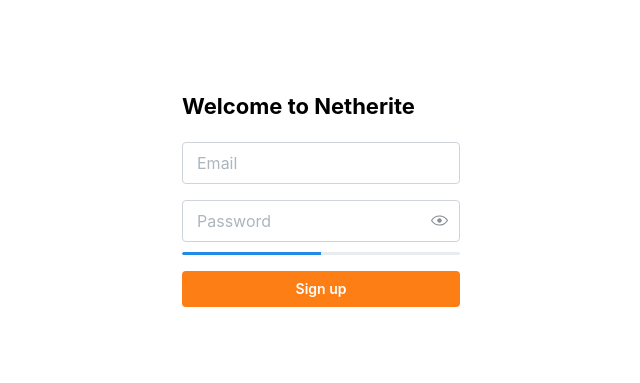
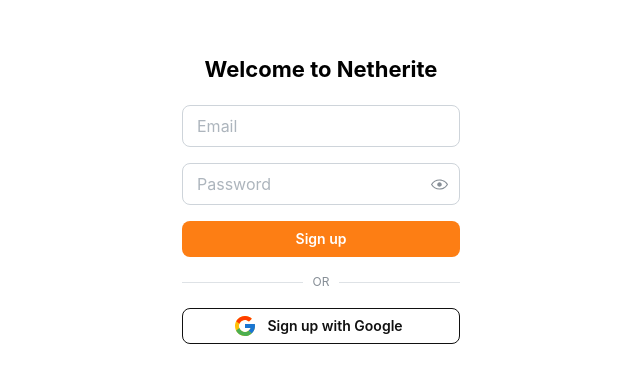
Before and after one commit to rohan-kiratsata/netherite-outdated, a Next.js app: page /signup in a window 1280 px wide. Shown: the part 201-584 px from the top of the page, without its empty margins (319-959 px from the left). Built offline with nearby package versions, Linux system fonts and the light colour scheme.

Commit message:
[IN PROGRESS] sign up page

```diff
--- a/src/app/layout.tsx
+++ b/src/app/layout.tsx
@@ -1,5 +1,6 @@
 import "@mantine/core/styles.css";
 import { ColorSchemeScript, MantineProvider } from "@mantine/core";
+import { custom_theme } from "@/utils/custom-theme";
 
 export const metadata = {
   title: "Netherite",
@@ -17,7 +18,7 @@ export default function RootLayout({
         <ColorSchemeScript />
       </head>
       <body>
-        <MantineProvider>{children}</MantineProvider>
+        <MantineProvider theme={custom_theme}>{children}</MantineProvider>
       </body>
     </html>
   );
--- a/src/app/signup/page.tsx
+++ b/src/app/signup/page.tsx
@@ -1,17 +1,21 @@
 "use client";
 
+import CustomPasswordInput from "@/components/signup/password-input";
 import {
   Box,
   Button,
+  Divider,
   Flex,
-  PasswordInput,
   Progress,
   TextInput,
   Title,
 } from "@mantine/core";
-import React from "react";
+import { IconBrandGoogle, IconBrandGoogleFilled } from "@tabler/icons-react";
+import React, { useState } from "react";
 
 export default function SignUp() {
+  const [password, setPassword] = useState("");
+  console.log(password);
   return (
     <>
       <Box
@@ -22,16 +26,53 @@ export default function SignUp() {
           justifyContent: "center",
         }}
       >
-        <Flex gap="lg" direction={"column"}>
+        <Flex gap="lg" direction={"column"} justify={"center"} align={"center"}>
           <Title order={3}>Welcome to Netherite</Title>
           <Flex gap={"md"} direction={"column"}>
             <TextInput placeholder="Email" size="md" />
-            <Flex gap={"xs"} direction={"column"}>
-              <PasswordInput placeholder="Password" size="md" />
-              <Progress value={50} size="xs" transitionDuration={200} />
-            </Flex>
+            <CustomPasswordInput
+              value={password}
+              onChange={(e: any) => setPassword(e?.currentTarget.value)}
+            />
             <Button variant="filled" color="orange">
               Sign up
+            </Button>
+            <Divider label="OR" />
+            <Button
+              variant="outline"
+              style={{
+                borderColor: "#111",
+                color: "#111",
+              }}
+              leftSection={
+                <svg
+                  xmlns="http://www.w3.org/2000/svg"
+                  x="0px"
+                  y="0px"
+                  width="24"
+                  height="24"
+                  viewBox="0 0 48 48"
+                >
+                  <path
+                    fill="#FFC107"
+                    d="M43.611,20.083H42V20H24v8h11.303c-1.649,4.657-6.08,8-11.303,8c-6.627,0-12-5.373-12-12c0-6.627,5.373-12,12-12c3.059,0,5.842,1.154,7.961,3.039l5.657-5.657C34.046,6.053,29.268,4,24,4C12.955,4,4,12.955,4,24c0,11.045,8.955,20,20,20c11.045,0,20-8.955,20-20C44,22.659,43.862,21.35,43.611,20.083z"
+                  ></path>
+                  <path
+                    fill="#FF3D00"
+                    d="M6.306,14.691l6.571,4.819C14.655,15.108,18.961,12,24,12c3.059,0,5.842,1.154,7.961,3.039l5.657-5.657C34.046,6.053,29.268,4,24,4C16.318,4,9.656,8.337,6.306,14.691z"
+                  ></path>
+                  <path
+                    fill="#4CAF50"
+                    d="M24,44c5.166,0,9.86-1.977,13.409-5.192l-6.19-5.238C29.211,35.091,26.715,36,24,36c-5.202,0-9.619-3.317-11.283-7.946l-6.522,5.025C9.505,39.556,16.227,44,24,44z"
+                  ></path>
+                  <path
+                    fill="#1976D2"
+                    d="M43.611,20.083H42V20H24v8h11.303c-0.792,2.237-2.231,4.166-4.087,5.571c0.001-0.001,0.002-0.001,0.003-0.002l6.19,5.238C36.971,39.205,44,34,44,24C44,22.659,43.862,21.35,43.611,20.083z"
+                  ></path>
+                </svg>
+              }
+            >
+              Sign up with Google
             </Button>
           </Flex>
         </Flex>
--- /dev/null
+++ b/src/components/signup/password-input.tsx
@@ -0,0 +1,60 @@
+import {
+  getStrength,
+  PasswordRequirement,
+  requirements,
+} from "@/utils/password-requirement";
+import { PasswordInput, Popover, Progress } from "@mantine/core";
+import React, { useState } from "react";
+
+export default function CustomPasswordInput({
+  value,
+  onChange,
+}: {
+  value: string;
+  onChange: any;
+}) {
+  const [password, setPassword] = useState("");
+  const [popoverOpened, setPopoverOpened] = useState(false);
+
+  const checks = requirements.map((requirement, index) => (
+    <PasswordRequirement
+      key={index}
+      label={requirement.label}
+      meets={requirement.re.test(value)}
+    />
+  ));
+
+  const strength = getStrength(value);
+  const color = strength === 100 ? "teal" : strength > 50 ? "yellow" : "red";
+
+  return (
+    <Popover
+      opened={popoverOpened}
+      position="bottom"
+      width="target"
+      transitionProps={{ transition: "pop" }}
+    >
+      <Popover.Target>
+        <div
+          onFocusCapture={() => setPopoverOpened(true)}
+          onBlurCapture={() => setPopoverOpened(false)}
+        >
+          <PasswordInput
+            placeholder="Password"
+            value={value}
+            size="md"
+            onChange={onChange}
+          />
+        </div>
+      </Popover.Target>
+      <Popover.Dropdown>
+        <Progress color={color} value={strength} size={5} mb="xs" />
+        <PasswordRequirement
+          label="have at least 6 characters"
+          meets={value.length > 5}
+        />
+        {checks}
+      </Popover.Dropdown>
+    </Popover>
+  );
+}
--- /dev/null
+++ b/src/utils/custom-theme.ts
@@ -0,0 +1,7 @@
+"use client";
+
+import { Button, createTheme, TextInput } from "@mantine/core";
+
+export const custom_theme = createTheme({
+  defaultRadius: "md",
+});
--- /dev/null
+++ b/src/utils/password-requirement.tsx
@@ -0,0 +1,48 @@
+/**
+ * @reference https://mantine.dev/core/password-input/#strength-meter-example
+ */
+
+import { IconX, IconCheck } from "@tabler/icons-react";
+import { Box, rem, Text } from "@mantine/core";
+
+export function PasswordRequirement({
+  meets,
+  label,
+}: {
+  meets: boolean;
+  label: string;
+}) {
+  return (
+    <Text
+      c={meets ? "teal" : "red"}
+      style={{ display: "flex", alignItems: "center" }}
+      mt={7}
+      size="sm"
+    >
+      {meets ? (
+        <IconCheck style={{ width: rem(14), height: rem(14) }} />
+      ) : (
+        <IconX style={{ width: rem(14), height: rem(14) }} />
+      )}{" "}
+      <Box ml={10}>{label}</Box>
+    </Text>
+  );
+}
+
+export const requirements = [
+  { re: /[0-9]/, label: "how about some numbers?" },
+  { re: /[a-z]/, label: "letters too" },
+  { re: /[$&+,:;=?@#|'<>.^*()%!-]/, label: "symbols are must" },
+];
+
+export function getStrength(password: string) {
+  let multiplier = password.length > 5 ? 0 : 1;
+
+  requirements.forEach((requirement) => {
+    if (!requirement.re.test(password)) {
+      multiplier += 1;
+    }
+  });
+
+  return Math.max(100 - (100 / (requirements.length + 1)) * multiplier, 0);
+}
```
